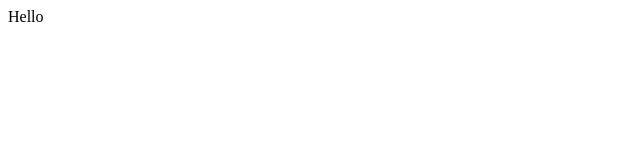
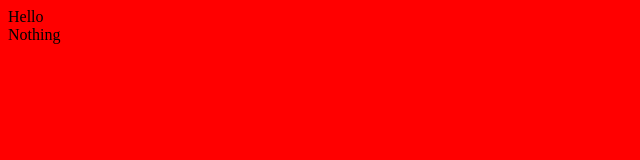
Before and after one commit to jiveshfirke/Kotlin_Development, a plain HTML site: page index.html in a window 1280 px wide. Shown: the whole page, without its empty margins (0-640 px from the left). Drawn offline with Linux system fonts and the light colour scheme.

Commit message:
Modified index.html

```diff
--- a/index.html
+++ b/index.html
@@ -1 +1,2 @@
 <div>Hello</div>
+<body bgcolor="red">Nothing</body>
```
